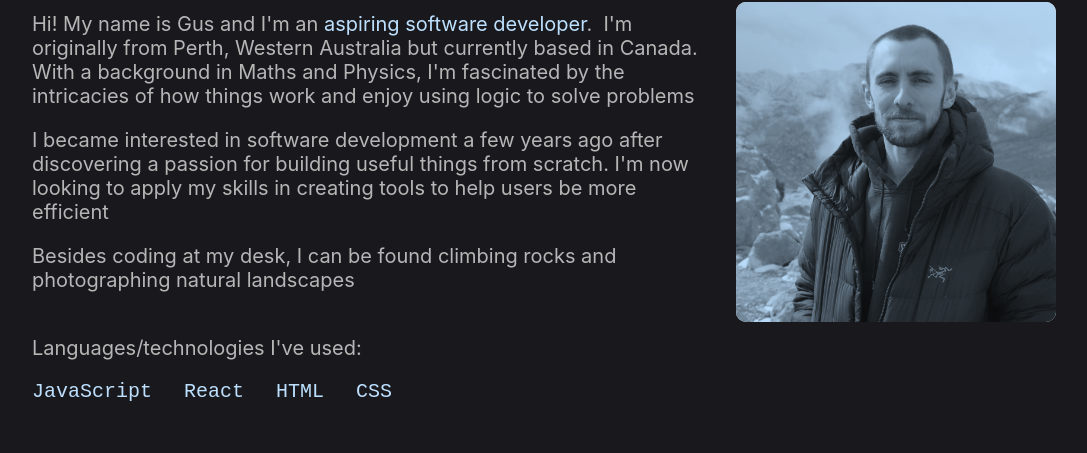
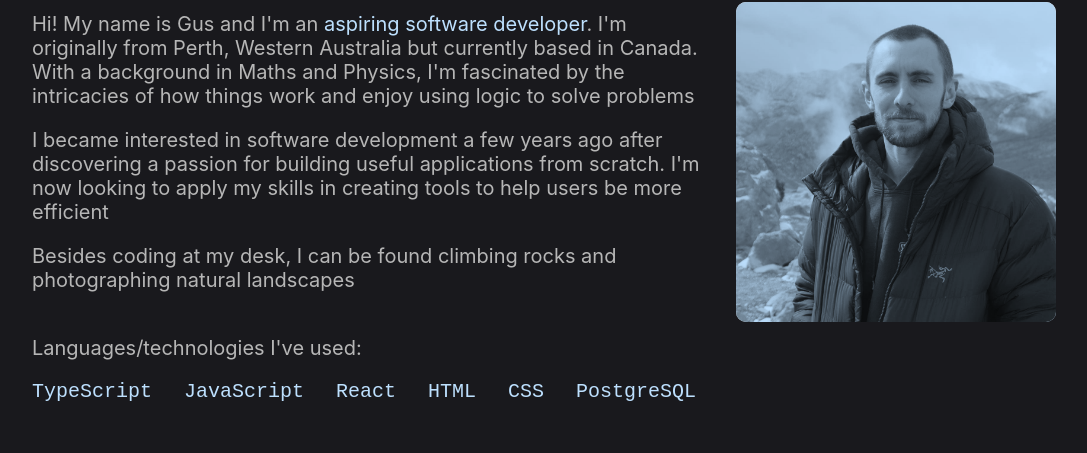
Before and after one commit to babyccino/portfolio, a Next.js app: page /portfolio in a window 1280 px wide. Shown: the part 958-1411 px from the top of the page, without its empty margins (96-1183 px from the left). Built offline with nearby package versions, Linux system fonts and the light colour scheme.

Commit message:
small content updates

```diff
--- a/src/components/about/about.tsx
+++ b/src/components/about/about.tsx
@@ -30,7 +30,7 @@ export default function About(): JSX.Element {
 					)}
 					style={{ animationDelay: "200ms" }}
 				>
-					<h3 style={{ color: color }} className={styles.contentTitle}>
+					<h3 style={{ color }} className={styles.contentTitle}>
 						About me
 					</h3>
 					<hr style={{ borderColor: color }} className={styles.line} />
@@ -39,12 +39,12 @@ export default function About(): JSX.Element {
 					style={{ display: "inline-block", animationDelay: "1500ms" }}
 					className={multipleClasses(
 						styles.beforeFadeIn,
-						inView ? styles.fadeIn : ""
+						inView ? styles.fadeIn : undefined
 					)}
 				>
 					<p>
-						Hi! My name is Gus and I&apos;m an{" "}
-						<span style={{ color }}>aspiring software developer</span>.&nbsp;
+						Hi! My name is Gus and I&apos;m an
+						<span style={{ color }}> aspiring software developer</span>.
 						I&apos;m originally from Perth, Western Australia but currently
 						based in Canada. With a background in Maths and Physics, I&apos;m
 						fascinated by the intricacies of how things work and enjoy using
@@ -52,7 +52,7 @@ export default function About(): JSX.Element {
 					</p>
 					<p>
 						I became interested in software development a few years ago after
-						discovering a passion for building useful things from scratch.
+						discovering a passion for building useful applications from scratch.
 						I&apos;m now looking to apply my skills in creating tools to help
 						users be more efficient
 					</p>
@@ -65,7 +65,7 @@ export default function About(): JSX.Element {
 						Languages/technologies I&apos;ve used:
 					</p>
 					<p style={{ color }} className={styles.technologies}>
-						JavaScript React HTML CSS
+						TypeScript JavaScript React HTML CSS PostgreSQL
 					</p>
 				</span>
 			</div>
@@ -73,7 +73,7 @@ export default function About(): JSX.Element {
 				className={multipleClasses(
 					styles.image,
 					styles.beforeFadeIn,
-					inView ? styles.fadeIn : ""
+					inView ? styles.fadeIn : undefined
 				)}
 				style={{ backgroundColor: color, animationDelay: "1000ms" }}
 			>
```
